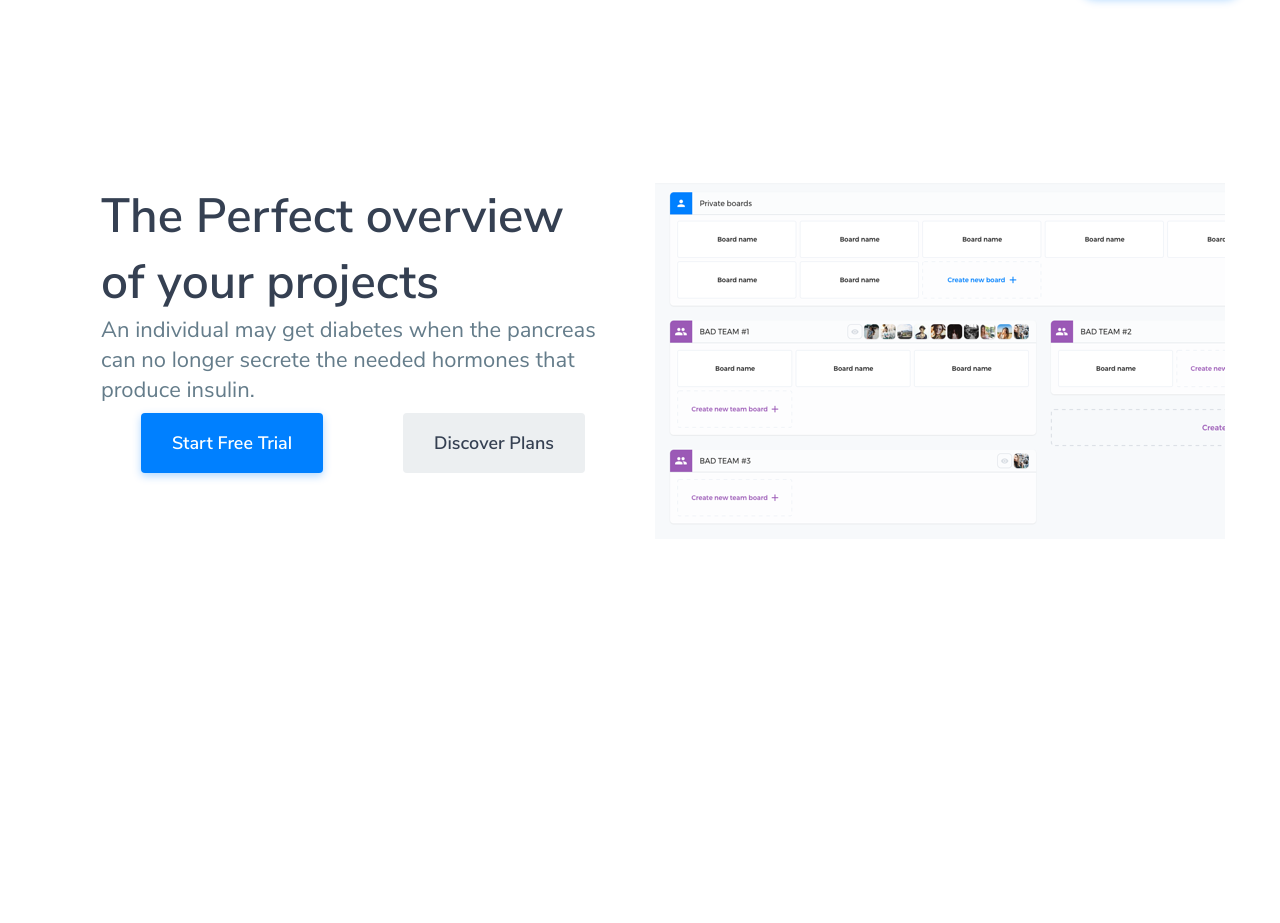
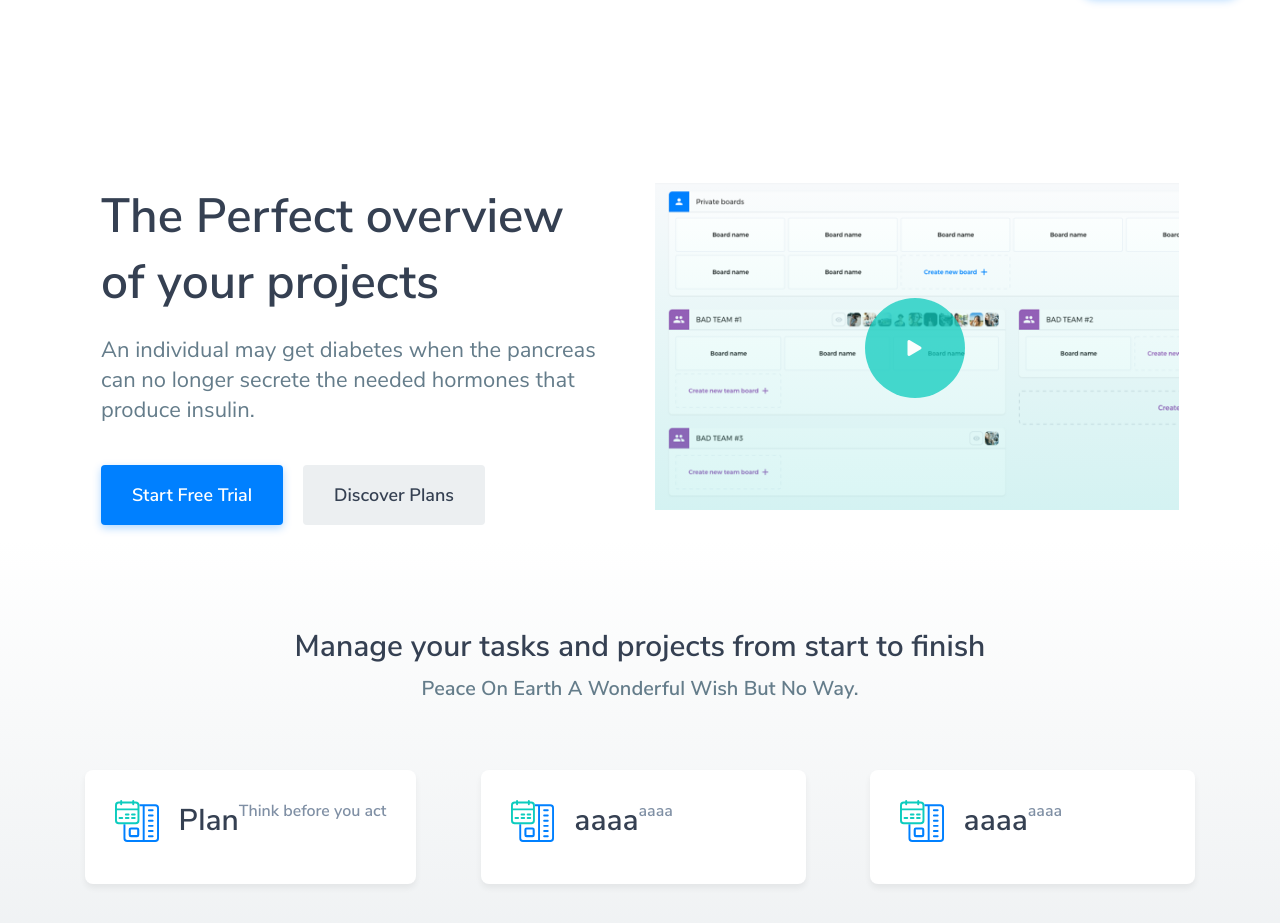
Before and after one commit to badzooni/Kanbansi---Landing-page, a plain HTML site: page index.html in a window 1280 px wide. Shown: the part 69-992 px from the top of the page. Before the commit the page ends 800 px from the top, so only its background shows below. Drawn offline with nearby package versions, Linux system fonts and the light colour scheme.

Commit message:
making cards

```diff
--- a/SCSS/Base/_base.scss
+++ b/SCSS/Base/_base.scss
@@ -4,11 +4,83 @@
     color: $gray-70;
     font-weight: $font-600;
     font-family: 'Nunito-Semibold', sans-serif;
+    margin-bottom: $size-20;
   }
   h2 {
     font-size: $size-22;
     font-family: 'Nunito-Regular', sans-serif;
     color: $gray-blue;
+    margin-bottom: $size-40;
 
   }
 }
+//Video section
+
+.video-box {
+  border-radius: $size-10;
+  width: 100%;
+  height: auto;
+  position: relative;
+  .video-img {
+   width: 100%;
+    height: auto;
+  }
+  .video-gradient {
+    position: absolute;
+    top: 0;
+    bottom: 0;
+    left: 0;
+    right: 0;
+    opacity: 0.15;
+    background-image: linear-gradient(to bottom, rgba(30, 232, 224, 0), #0dccbe);
+  }
+}
+.kb-section {
+  padding-top: 85px;
+  padding-bottom: 140px;
+  background-image: linear-gradient(to bottom, rgba(238, 238, 238, 0), #eceff1);
+  h2 {
+    color: $gray-70;
+    font-family: 'Nunito-Semibold', sans-serif;
+    font-weight: $font-600;
+    text-align: center;
+    font-size: $size-30;
+  }
+  h3 {
+    font-family: 'Nunito-Semibold', sans-serif;
+    font-size: $size-20;
+    color: $gray-blue;
+    text-align: center;
+  }
+}
+.kb-card-boxes {
+  margin-top: 60px;
+  display: flex;
+  justify-content: space-between;
+  align-items: center;
+  .box-first {
+    padding: 30px;
+    background-color: $white-10;
+    min-width: 325px !important;
+    width: auto;
+    height: 114px;
+    border-radius: 8px;
+    box-shadow: 0 4px 6px 0 rgba(0, 0, 0, 0.06);
+    h2 {
+      font-family: 'Nunito-Semibold', sans-serif;
+      font-weight: $font-600;
+      color: $gray-70;
+      float: left;
+    }
+    h4 {
+      color: $gray-50;
+      font-family: 'Nunito-Semibold', sans-serif;
+      float: left;
+    }
+    img {
+      height: 42px;
+      float: left;
+      padding-right: 20px;
+    }
+  }
+}
--- a/SCSS/Components/_buttons.scss
+++ b/SCSS/Components/_buttons.scss
@@ -42,6 +42,7 @@
     background-color: $blue-10;
     box-shadow: 0 3px 8px 0 rgba(0, 128, 255, 0.31);
     font-family: 'Nunito-Semibold', sans-serif;
+
     &:hover {
       background-color: $blue-30;
       color: $white-10;
@@ -55,5 +56,33 @@
     color: $gray-70;
     font-family: 'Nunito-Semibold', sans-serif;
     font-weight: $font-600;
+    margin-left: $size-20;
+    &:hover {
+      background-color: $gray-80;
+
+    }
+    &:focus {
+      box-shadow: none;
+    }
   }
 }
+.video-btn {
+  position: absolute;
+  top: 35%;
+  left: 40%;
+  width: 100px;
+  height: 100px;
+  border-radius: 50%;
+  background-color: $green-30;
+  opacity: 0.75;
+&:focus {
+  box-shadow: none;
+}
+  &:hover {
+    opacity: 1;
+    transition: 0.7s;
+  }
+  .video-play {
+    color: $white-10;
+  }
+}
--- a/SCSS/Mediaquery/_mediaquery.scss
+++ b/SCSS/Mediaquery/_mediaquery.scss
@@ -8,6 +8,5 @@
     &--blue {
       margin-top: 10px!important;
     }
-
   }
 }
--- a/index.html
+++ b/index.html
@@ -14,8 +14,6 @@
     <title>KANBASI - Landing page</title>
 </head>
 <body class="kanban-first">
-
-
 <nav class="navbar navbar-expand-lg navbar-light kanban-nav py-4 p-0 d-flex justify-content-end pr-3">
     <button class="navbar-toggler" type="button" data-toggle="collapse" data-target="#navbarSupportedContent"
             aria-controls="navbarSupportedContent" aria-expanded="false" aria-label="Toggle navigation">
@@ -27,7 +25,8 @@
             <li class="nav-item active d-flex align-items-center">
                 <img class="kan-logo" src="images/kanbansi-logo.svg" alt="logo">
                 <div class="dropdown dropdown-language mb-0">
-                    <button class="btn dropdown-toggle drop-btn" type="button" id="dropdownMenu2" data-toggle="dropdown" aria-haspopup="true" aria-expanded="false">
+                    <button class="btn dropdown-toggle drop-btn" type="button" id="dropdownMenu2" data-toggle="dropdown"
+                            aria-haspopup="true" aria-expanded="false">
                         <span class="nav-drop-text">Eng</span>
                         <i class="fas fa-angle-down arrow-down"></i>
                     </button>
@@ -40,29 +39,67 @@
                 </div>
             </li>
         </ul>
-
         <a href="#" class="nav-item nav-link right-nav-detail">Home</a>
         <a href="#" class="nav-item nav-link right-nav-detail">Tour</a>
         <a href="#" class="nav-item nav-link right-nav-detail">Pricing</a>
         <a href="#" class="nav-item nav-link right-nav-detail">About</a>
         <button type="button" class="nav-item nav-link btn btn-right-nav btn-right-nav--gray">Login</button>
-            <button type="button" class="nav-item nav-link btn btn-right-nav btn-right-nav--blue ml-0">Start Free Trial</button>
-
+        <button type="button" class="nav-item nav-link btn btn-right-nav btn-right-nav--blue ml-0">Start Free Trial
+        </button>
     </div>
 </nav>
 <!--BODY-->
 <div class="container">
     <div class="row p-3 kanb-overview">
         <div class="col-6">
-            <h1 class="pr-2 mb-0">The Perfect overview of your projects</h1>
-            <h2>An individual may get diabetes when the pancreas can no longer secrete the needed hormones that produce insulin.</h2>
-            <div class="d-flex justify-content-around">
+            <h1 class="pr-2">The Perfect overview of your projects</h1>
+            <h2>An individual may get diabetes when the pancreas can no longer secrete the needed hormones that produce
+                insulin.</h2>
+            <div class="d-flex justify-content-start">
                 <button type="button" class="btn btn-overview btn-overview--blue">Start Free Trial</button>
                 <button type="button" class="btn btn-overview btn-overview--gray">Discover Plans</button>
             </div>
         </div>
+        <!--Video section-->
         <div class="col-6">
-            <img src="images/Video.png">
+            <div class="video-box">
+                <img src="images/Video.png" class="video-img" alt="video-presentation">
+                <div class="video-gradient"></div>
+                <button type="button" class="btn video-btn">
+                    <i class="fas fa-play video-play"></i>
+                </button>
+            </div>
+        </div>
+    </div>
+</div>
+<div class="container-fluid kb-section">
+    <div class="container">
+        <div class="row">
+            <div class="col-12">
+                <h2>Manage your tasks and projects from start to finish</h2>
+                <h3>Peace On Earth A Wonderful Wish But No Way.</h3>
+            </div>
+        </div>
+        <div class="row">
+            <div class="col-12 kb-card-boxes">
+                <div class="box-first">
+                   <img src="images/Export/two-colors/Plan0.svg">
+                    <h2 class="mb-0">Plan</h2>
+                    <h4 class="mb-0">Think before you act</h4>
+                </div>
+                <div class="box-first">
+                    <img src="images/Export/two-colors/Plan0.svg">
+                    <h2 class="mb-0">aaaa</h2>
+                    <h4 class="mb-0">aaaa</h4>
+                </div>
+                <div class="box-first">
+                    <img src="images/Export/two-colors/Plan0.svg">
+                    <h2 class="mb-0">aaaa</h2>
+                    <h4 class="mb-0">aaaa</h4>
+                </div>
+                <!--<div class="box-second"></div>-->
+                <!--<div class="box-third"></div>-->
+            </div>
         </div>
     </div>
 </div>
```
Also changed, not shown: SCSS/custom.css, 1 other file. Lines whose indentation alone changed are shown as unchanged.
